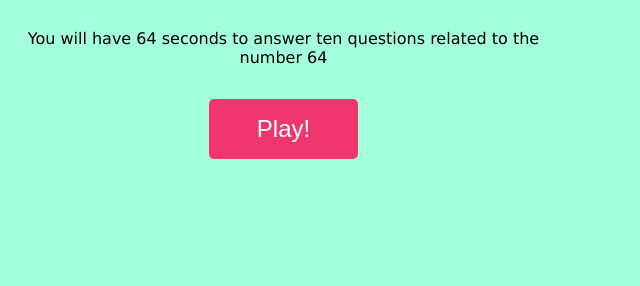
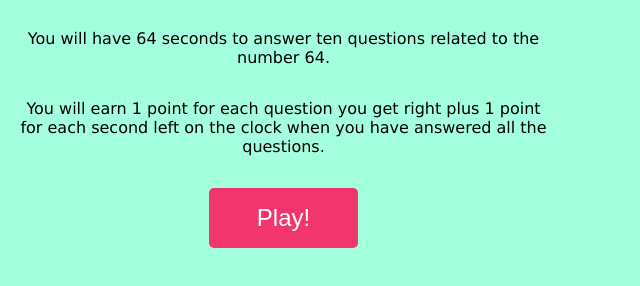
Before and after one commit to judeclark19/the-64-quiz, a plain HTML site: page index.html in a window 1280 px wide. Shown: the part 108-394 px from the top of the page, without its empty margins (0-640 px from the left). Drawn offline with Linux system fonts and the light colour scheme.

Commit message:
"instructions"

```diff
--- a/index.html
+++ b/index.html
@@ -19,7 +19,12 @@
         <h1>The 64 Quiz</h1>
         <p>
           You will have 64 seconds to answer ten questions related to the number
-          64
+          64.
+        </p>
+        <p>
+          You will earn 1 point for each question you get right plus 1 point for
+          each second left on the clock when you have answered all the
+          questions.
         </p>
         <button id="start">Play!</button>
       </div>
```
